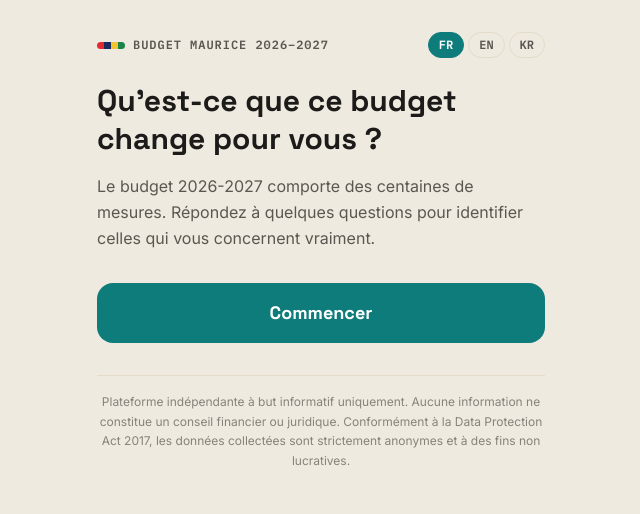
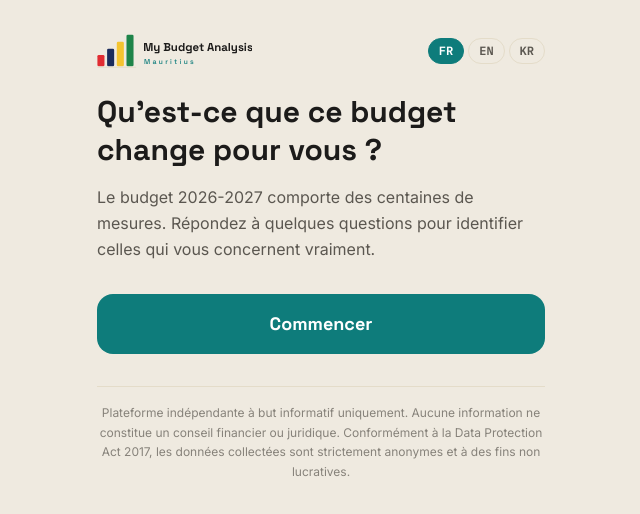
Before and after one commit to No0bYC/budget-mauritius-2027, a React (Vite) app: page / in a window 1280 px wide. Shown: the top 514 px of the page, without its empty margins (319-959 px from the left). Built offline with nearby package versions, Linux system fonts and the light colour scheme.

Commit message:
Update App.jsx
Logo updated

```diff
--- a/src/App.jsx
+++ b/src/App.jsx
@@ -808,10 +808,15 @@ export default function BudgetImpactApp(){
 
         {/* Header */}
         <div className="flex items-center justify-between mb-6">
-          <div className="flex items-center gap-2">
-            <div style={{width:28}}><FlagStripe h={7}/></div>
-            <span className="text-xs uppercase font-semibold" style={{fontFamily:"'IBM Plex Mono',monospace",color:C.soft,letterSpacing:'0.08em'}}>{T.header}</span>
-          </div>
+          <svg viewBox="0 0 175 42" width="155" height="37" role="img" aria-label="My Budget Analysis Mauritius">
+            <rect x="0"  y="26" width="8" height="13" rx="1.5" fill="#E12C32"/>
+            <rect x="11" y="19" width="8" height="20" rx="1.5" fill="#1B2C5C"/>
+            <rect x="22" y="11" width="8" height="28" rx="1.5" fill="#F4C430"/>
+            <rect x="33" y="3"  width="8" height="36" rx="1.5" fill="#1E8449"/>
+            <line x1="0" y1="40" x2="44" y2="40" stroke="#E4DCC9" stroke-width="1.2"/>
+            <text x="52" y="21" fontSize="13" fontFamily="'Space Grotesk',system-ui,sans-serif" fontWeight="700" fill="#1C1B1A">My Budget Analysis</text>
+            <text x="53" y="36" fontSize="8"  fontFamily="'Space Grotesk',system-ui,sans-serif" fontWeight="500" fill="#0E7C7B" letterSpacing="2.5">Mauritius</text>
+          </svg>
           <LangBtn lang={lang} setLang={setLang}/>
         </div>
 
```
